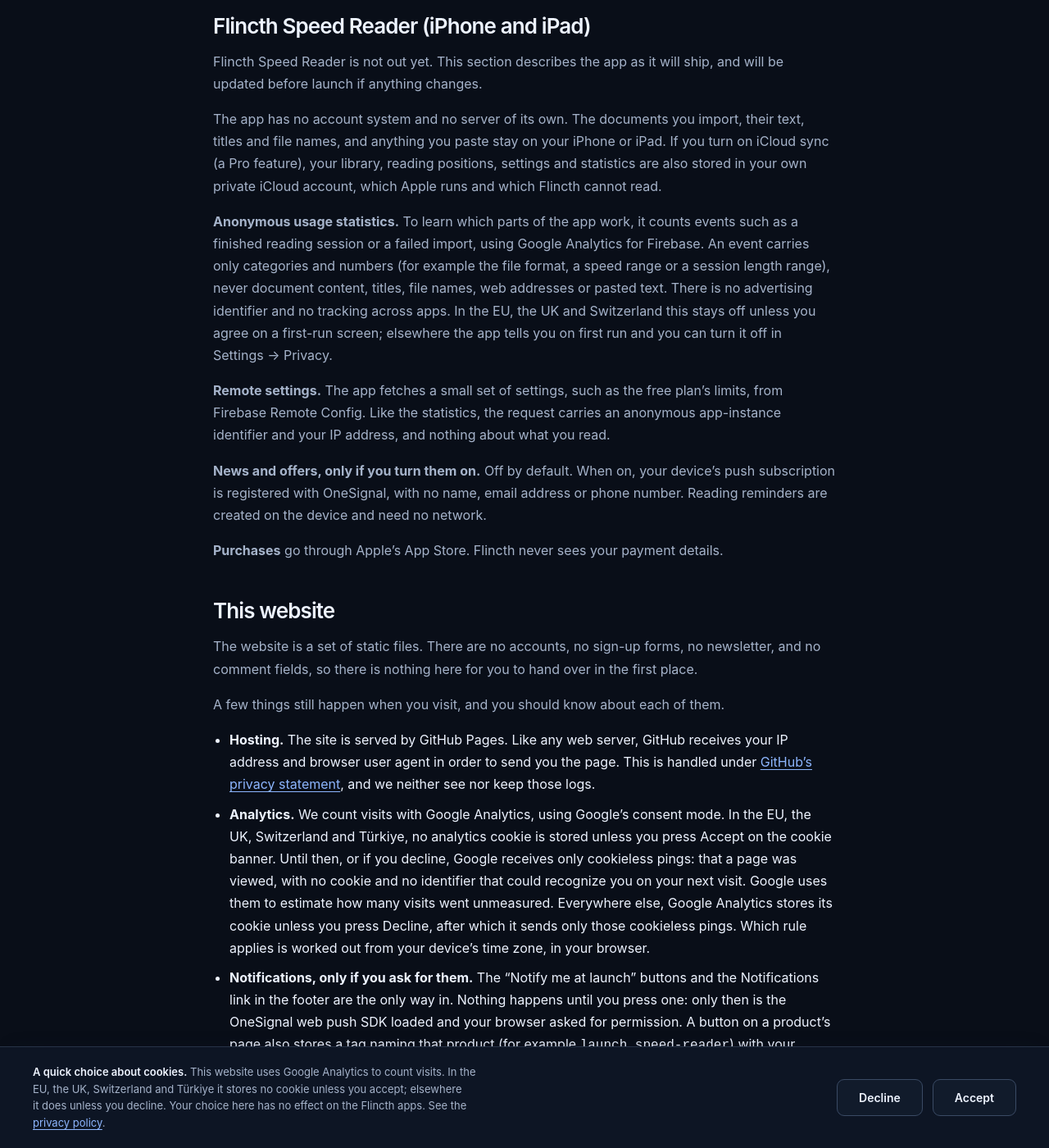
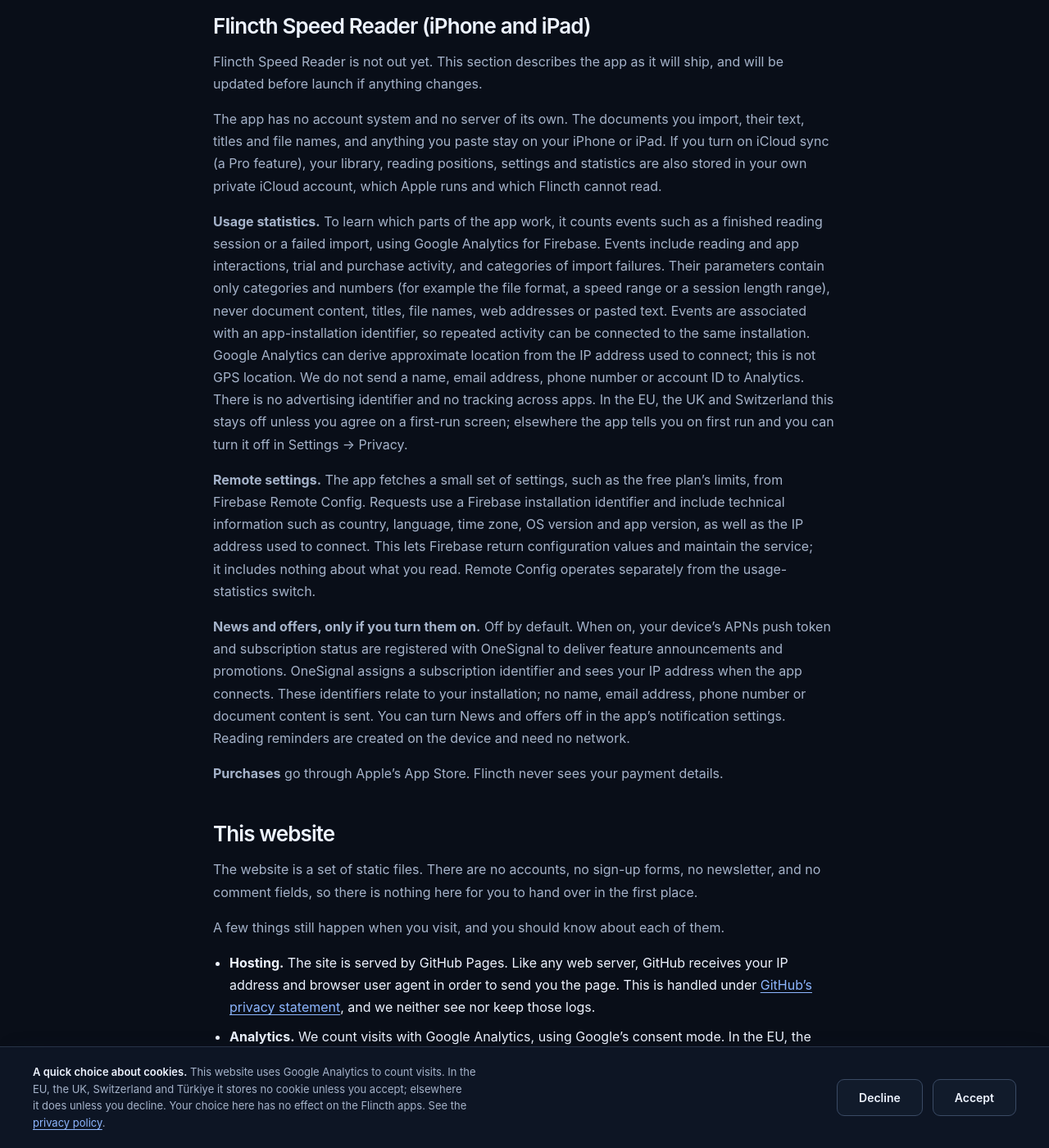
Before and after one commit to safakveziran/flincth-website, a Jekyll site: the page built from privacy.html, in a window 1280 px wide and 1400 px high, scrolled down 1957 px. Shown: the whole window at 82% size. Built offline with Jekyll 4.4.1, drawn with Linux system fonts in a browser that asks for light colours; some of the changed text lies outside the part shown.

Commit message:
Clarify Speed Reader installation-linked data in privacy policy

```diff
--- a/privacy.html
+++ b/privacy.html
@@ -4,13 +4,13 @@
 description: "What the Flincth website and the Flincth apps for Mac, iPhone, iPad and browsers collect, and what they don't. No app has an account or a server of its own."
 ref: privacy
 sitemap:
-  lastmod: 2026-10-27
+  lastmod: 2026-10-31
   changefreq: yearly
   priority: 0.3
 ---
   <main id="main" class="wrap doc">
     <h1>What we collect, and what we don’t.</h1>
-    <p class="updated">Last updated 27 October 2026</p>
+    <p class="updated">Last updated 31 October 2026</p>
     <p class="lead">Flincth is made by one small team, and this page is written to be read rather than skimmed past. It covers each Flincth app separately, then this website: <a href="#workspace-manager">Flincth Workspace Manager</a> for Mac, <a href="#extension">Flincth Split View</a> for Chrome, Firefox and Edge, <a href="#speed-reader">Flincth Speed Reader</a> for iPhone and iPad, and <a href="#website">this website</a>.</p>
 
     <h2 id="workspace-manager">Flincth Workspace Manager (Mac)</h2>
@@ -29,9 +29,9 @@
     <h2 id="speed-reader">Flincth Speed Reader (iPhone and iPad)</h2>
     <p>Flincth Speed Reader is not out yet. This section describes the app as it will ship, and will be updated before launch if anything changes.</p>
     <p>The app has no account system and no server of its own. The documents you import, their text, titles and file names, and anything you paste stay on your iPhone or iPad. If you turn on iCloud sync (a Pro feature), your library, reading positions, settings and statistics are also stored in your own private iCloud account, which Apple runs and which Flincth cannot read.</p>
-    <p><b>Anonymous usage statistics.</b> To learn which parts of the app work, it counts events such as a finished reading session or a failed import, using Google Analytics for Firebase. An event carries only categories and numbers (for example the file format, a speed range or a session length range), never document content, titles, file names, web addresses or pasted text. There is no advertising identifier and no tracking across apps. In the EU, the UK and Switzerland this stays off unless you agree on a first-run screen; elsewhere the app tells you on first run and you can turn it off in Settings → Privacy.</p>
-    <p><b>Remote settings.</b> The app fetches a small set of settings, such as the free plan’s limits, from Firebase Remote Config. Like the statistics, the request carries an anonymous app-instance identifier and your IP address, and nothing about what you read.</p>
-    <p><b>News and offers, only if you turn them on.</b> Off by default. When on, your device’s push subscription is registered with OneSignal, with no name, email address or phone number. Reading reminders are created on the device and need no network.</p>
+    <p><b>Usage statistics.</b> To learn which parts of the app work, it counts events such as a finished reading session or a failed import, using Google Analytics for Firebase. Events include reading and app interactions, trial and purchase activity, and categories of import failures. Their parameters contain only categories and numbers (for example the file format, a speed range or a session length range), never document content, titles, file names, web addresses or pasted text. Events are associated with an app-installation identifier, so repeated activity can be connected to the same installation. Google Analytics can derive approximate location from the IP address used to connect; this is not GPS location. We do not send a name, email address, phone number or account ID to Analytics. There is no advertising identifier and no tracking across apps. In the EU, the UK and Switzerland this stays off unless you agree on a first-run screen; elsewhere the app tells you on first run and you can turn it off in Settings → Privacy.</p>
+    <p><b>Remote settings.</b> The app fetches a small set of settings, such as the free plan’s limits, from Firebase Remote Config. Requests use a Firebase installation identifier and include technical information such as country, language, time zone, OS version and app version, as well as the IP address used to connect. This lets Firebase return configuration values and maintain the service; it includes nothing about what you read. Remote Config operates separately from the usage-statistics switch.</p>
+    <p><b>News and offers, only if you turn them on.</b> Off by default. When on, your device’s APNs push token and subscription status are registered with OneSignal to deliver feature announcements and promotions. OneSignal assigns a subscription identifier and sees your IP address when the app connects. These identifiers relate to your installation; no name, email address, phone number or document content is sent. You can turn News and offers off in the app’s notification settings. Reading reminders are created on the device and need no network.</p>
     <p><b>Purchases</b> go through Apple’s App Store. Flincth never sees your payment details.</p>
 
     <h2 id="website">This website</h2>
```
